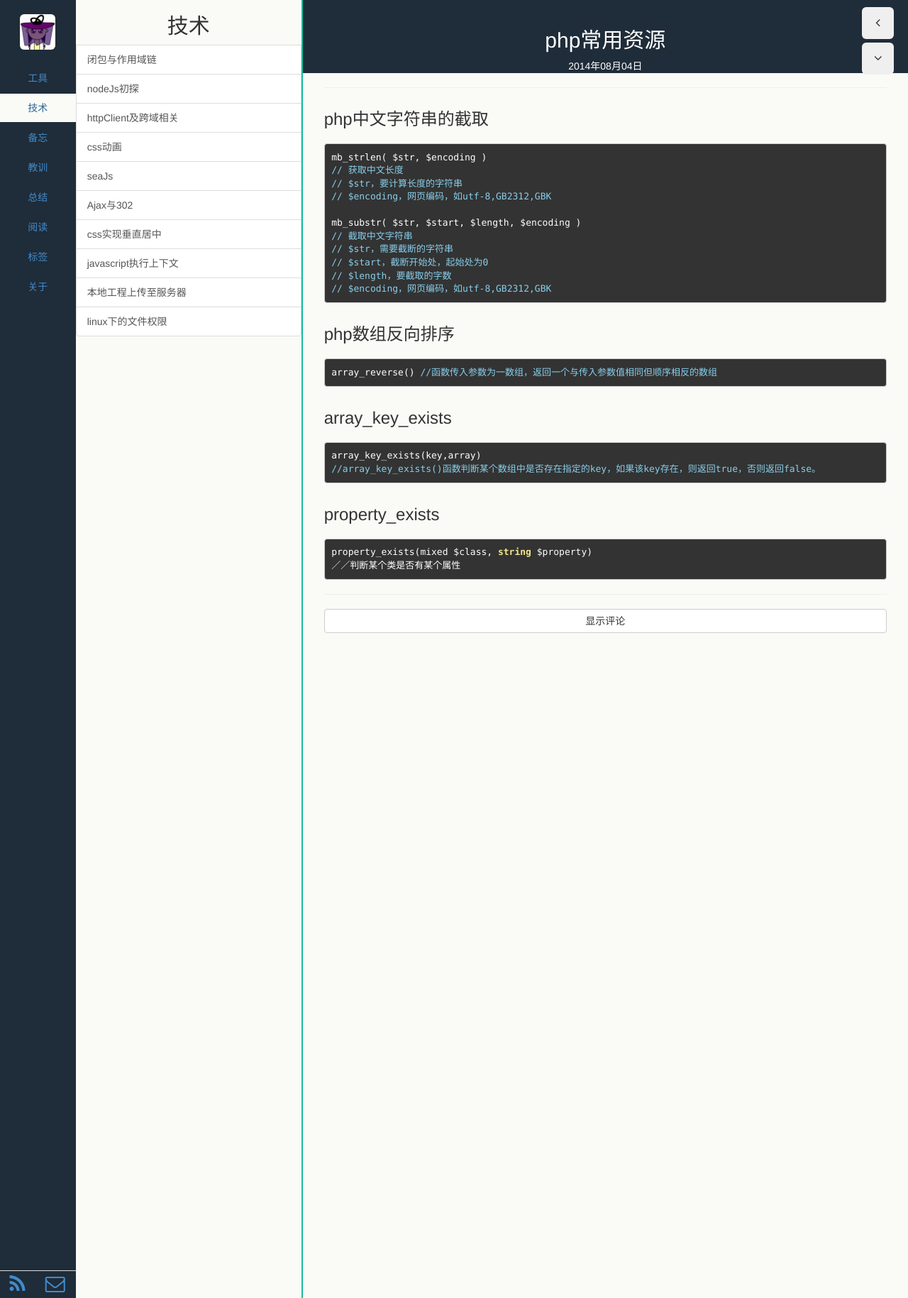
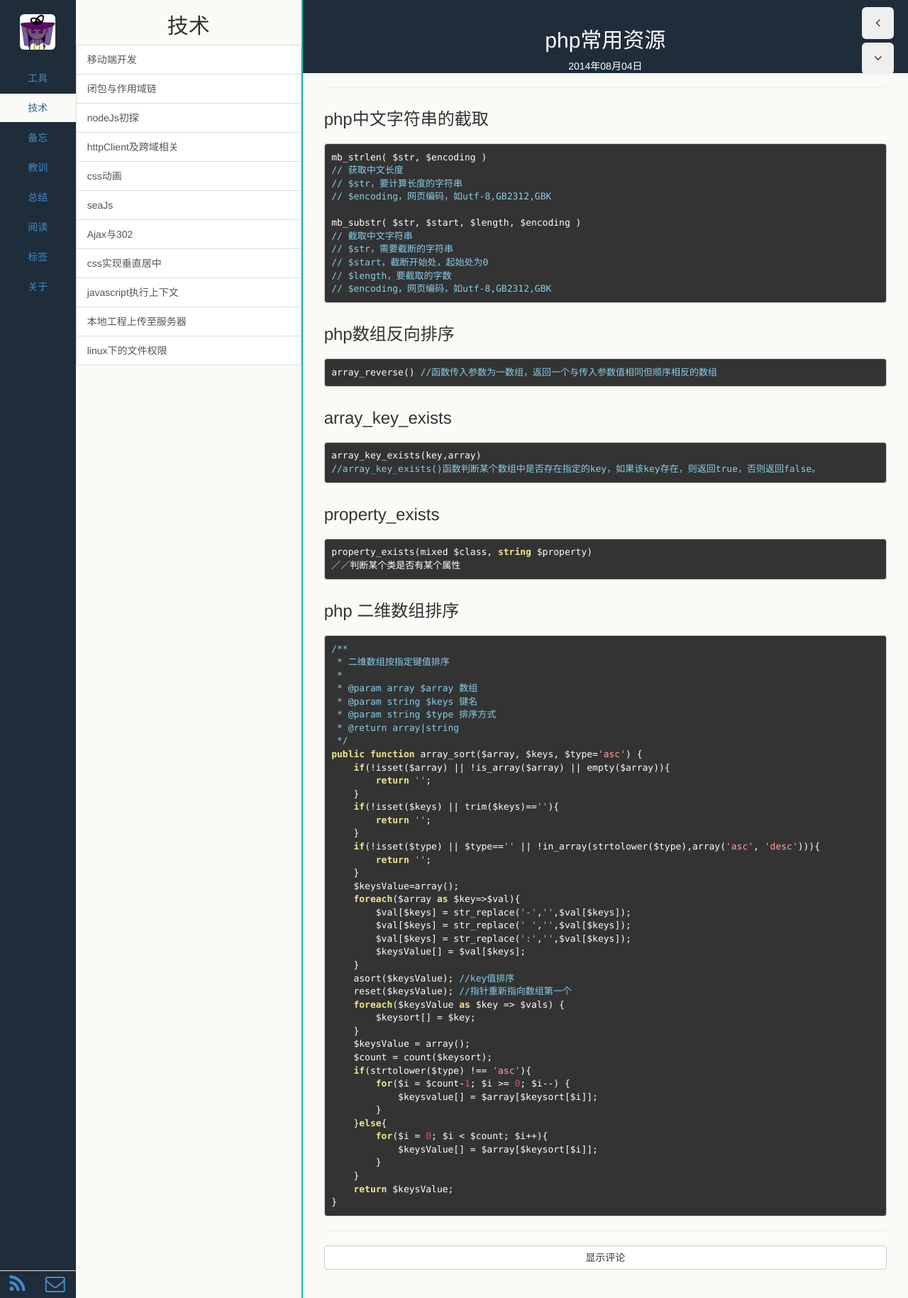
Before and after one commit to echoZQ/echo-blog, a Jekyll site: the page built from _posts/2014-08-04-php-resouce.md, in a window 1280 px wide. Shown: the whole page at 71% size. Built offline with Jekyll 4.4.1, drawn with Linux system fonts in a browser that asks for light colours; Markdown is read by kramdown in place of the engine named in the settings.

Commit message:
php二维数组排序

```diff
--- a/_posts/2014-08-04-php-resouce.md
+++ b/_posts/2014-08-04-php-resouce.md
@@ -32,3 +32,49 @@ description: php常用资源
 
 	property_exists(mixed $class, string $property)
 	／／判断某个类是否有某个属性
+
+### php 二维数组排序
+
+	/**
+     * 二维数组按指定键值排序
+     *
+     * @param array $array 数组
+     * @param string $keys 键名
+     * @param string $type 排序方式
+     * @return array|string
+     */
+    public function array_sort($array, $keys, $type='asc') {
+        if(!isset($array) || !is_array($array) || empty($array)){
+            return '';
+        }
+        if(!isset($keys) || trim($keys)==''){
+            return '';
+        }
+        if(!isset($type) || $type=='' || !in_array(strtolower($type),array('asc', 'desc'))){
+            return '';
+        }
+        $keysValue=array();
+        foreach($array as $key=>$val){
+            $val[$keys] = str_replace('-','',$val[$keys]);
+            $val[$keys] = str_replace(' ','',$val[$keys]);
+            $val[$keys] = str_replace(':','',$val[$keys]);
+            $keysValue[] = $val[$keys];
+        }
+        asort($keysValue); //key值排序
+        reset($keysValue); //指针重新指向数组第一个
+        foreach($keysValue as $key => $vals) {
+            $keysort[] = $key;
+        }
+        $keysValue = array();
+        $count = count($keysort);
+        if(strtolower($type) !== 'asc'){
+            for($i = $count-1; $i >= 0; $i--) {
+                $keysvalue[] = $array[$keysort[$i]];
+            }
+        }else{
+            for($i = 0; $i < $count; $i++){
+                $keysValue[] = $array[$keysort[$i]];
+            }
+        }
+        return $keysValue;
+    }
```
Also changed, not shown: _posts/2014-08-11-plug-in-resouce.md (+3 -1 lines), _posts/2014-09-28-mobile.md (added, +21 -0 lines).
